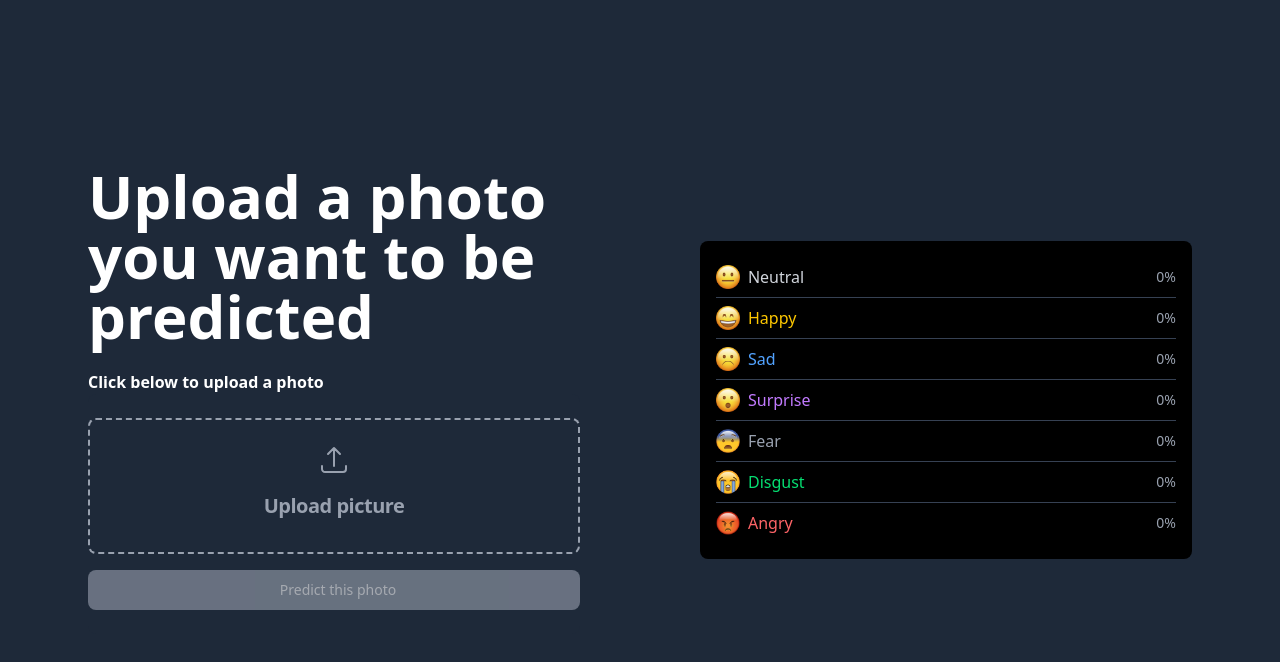
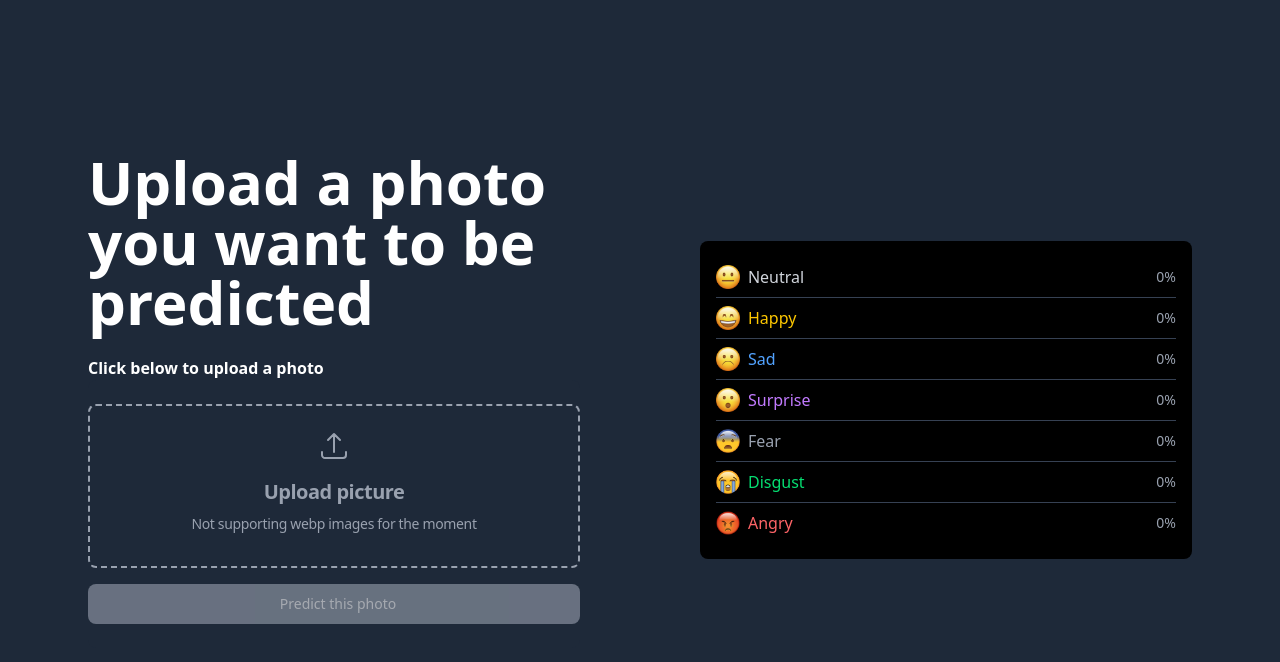
Before and after one commit to Jermaniac/ExpressionMoodApp, a React (Vite) app: page / in a window 1280 px wide. Shown: the top 662 px of the page. Built offline with nearby package versions, Linux system fonts and the light colour scheme; no server answers.

Commit message:
new changes

```diff
--- a/src/components/FormComponent.jsx
+++ b/src/components/FormComponent.jsx
@@ -99,9 +99,12 @@ const FormComponent = () => {
                         d="M3 16.5v2.25A2.25 2.25 0 005.25 21h13.5A2.25 2.25 0 0021 18.75V16.5m-13.5-9L12 3m0 0l4.5 4.5M12 3v13.5"
                       />
                     </svg>
-                    <h5 className="mb-2 text-xl font-bold tracking-tight text-gray-400">
+                    <h2 className="mb-2 text-xl font-bold tracking-tight text-gray-400">
                       Upload picture
-                    </h5>
+                    </h2>
+                    <h6 className="mb-2 text-sm tracking-tight text-gray-400">
+                      Not supporting webp images for the moment
+                    </h6>
                   </>
                 )}
               </label>
--- a/src/services/image-upload.service.jsx
+++ b/src/services/image-upload.service.jsx
@@ -1,4 +1,4 @@
-const keyFile = "photo";
+const keyFile = import.meta.env.VITE_REACT_APP_KEY_FILE;
 const urlApi = import.meta.env.VITE_REACT_APP_URL_API;
 
 export const getMood = async (file) => {
```
Also changed, not shown: 2 other files (tests, documents, lock files or other folders).
